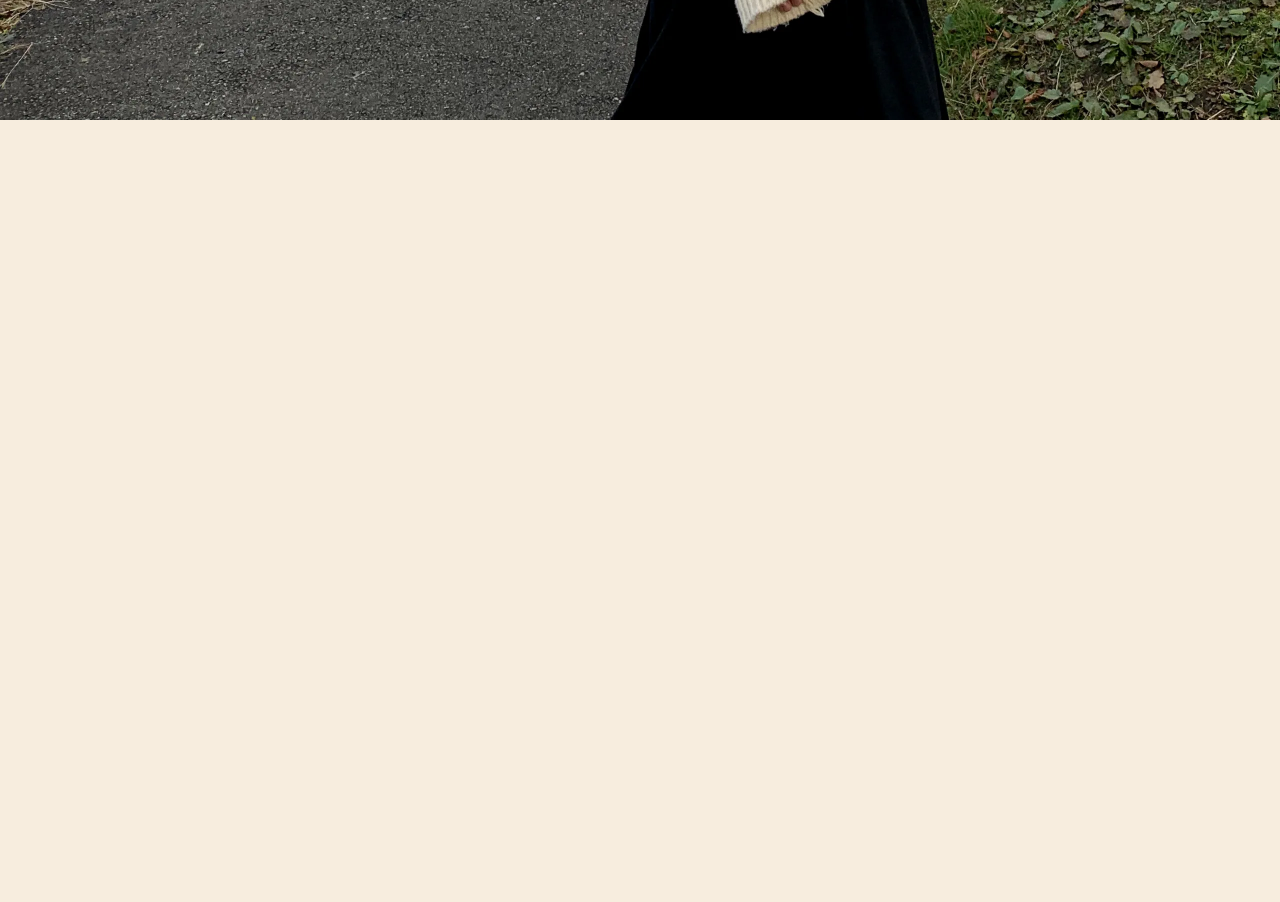
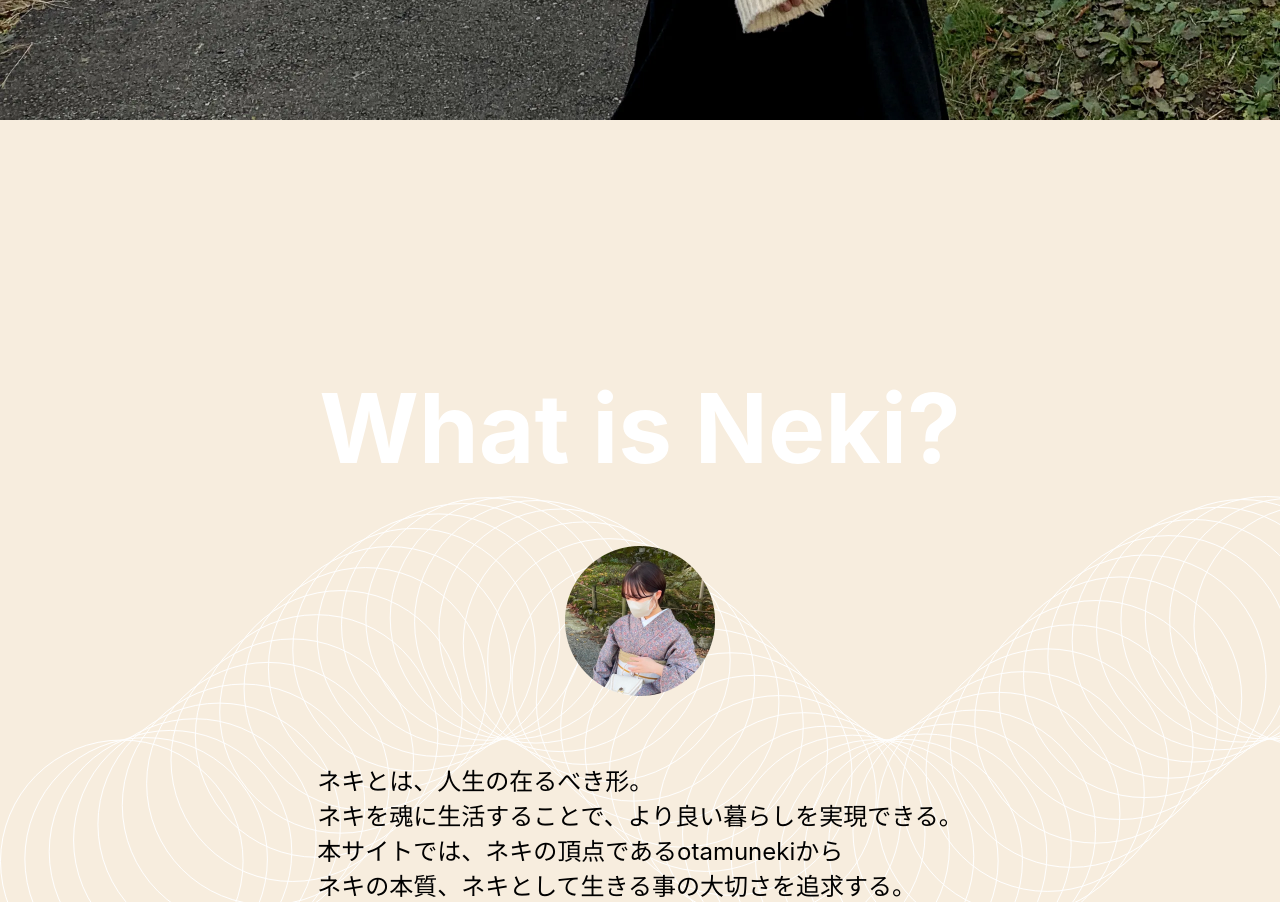
Before and after one commit to fuuta0201/neki.com, a React (Vite) app: page / in a window 1280 px wide. Shown: the part 680-1582 px from the top of the page. Before the commit the page ends 800 px from the top, so only its background shows below. Built offline with nearby package versions, Linux system fonts and the light colour scheme.

Commit message:
feat: what

```diff
--- a/src/App.tsx
+++ b/src/App.tsx
@@ -1,10 +1,12 @@
 import "./App.css";
 import Hero from "./components/Hero";
+import What from "./components/What";
 
 function App() {
   return (
     <main>
       <Hero />
+      <What />
     </main>
   );
 }
--- /dev/null
+++ b/src/assets/styles/what.css
@@ -0,0 +1,45 @@
+.what {
+  width: 100%;
+  padding-top: 250px;
+  position: relative;
+}
+
+.what::before {
+  content: "";
+  position: absolute;
+  top: 376px;
+  left: 0;
+  width: 100%;
+  height: 488px;
+  background: url("../images/icons/what-bg-ellipses.svg") no-repeat;
+  background-size: cover;
+  z-index: -1;
+}
+
+.what__title {
+  color: #fff;
+  font-size: 96px;
+  font-style: normal;
+  font-weight: 700;
+  line-height: normal;
+  margin: 0 auto;
+  margin-bottom: 60px;
+}
+
+.what__image {
+  width: 150px;
+  height: auto;
+  aspect-ratio: 150 / 150;
+  margin-bottom: 60px;
+}
+
+.what__text {
+  width: fit-content;
+  color: #000;
+  font-size: 24px;
+  font-style: normal;
+  font-weight: 400;
+  line-height: normal;
+  text-align: left;
+  margin: 0 auto;
+}
--- /dev/null
+++ b/src/components/What.tsx
@@ -0,0 +1,21 @@
+import Logo from "../assets/images/logo.png";
+import "../assets/styles/what.css";
+
+const What = () => {
+  return (
+    <div className="what">
+      <h2 className="what__title">What is Neki?</h2>
+      <img src={Logo} alt="" className="what__image" />
+      <p className="what__text">
+        ネキとは、人生の在るべき形。
+        <br />
+        ネキを魂に生活することで、より良い暮らしを実現できる。
+        <br />
+        本サイトでは、ネキの頂点であるotamunekiから <br />
+        ネキの本質、ネキとして生きる事の大切さを追求する。
+      </p>
+    </div>
+  );
+};
+
+export default What;
```
Also changed, not shown: src/assets/images/icons/what-bg-ellipses.svg (added), src/assets/images/logo.png (added).
